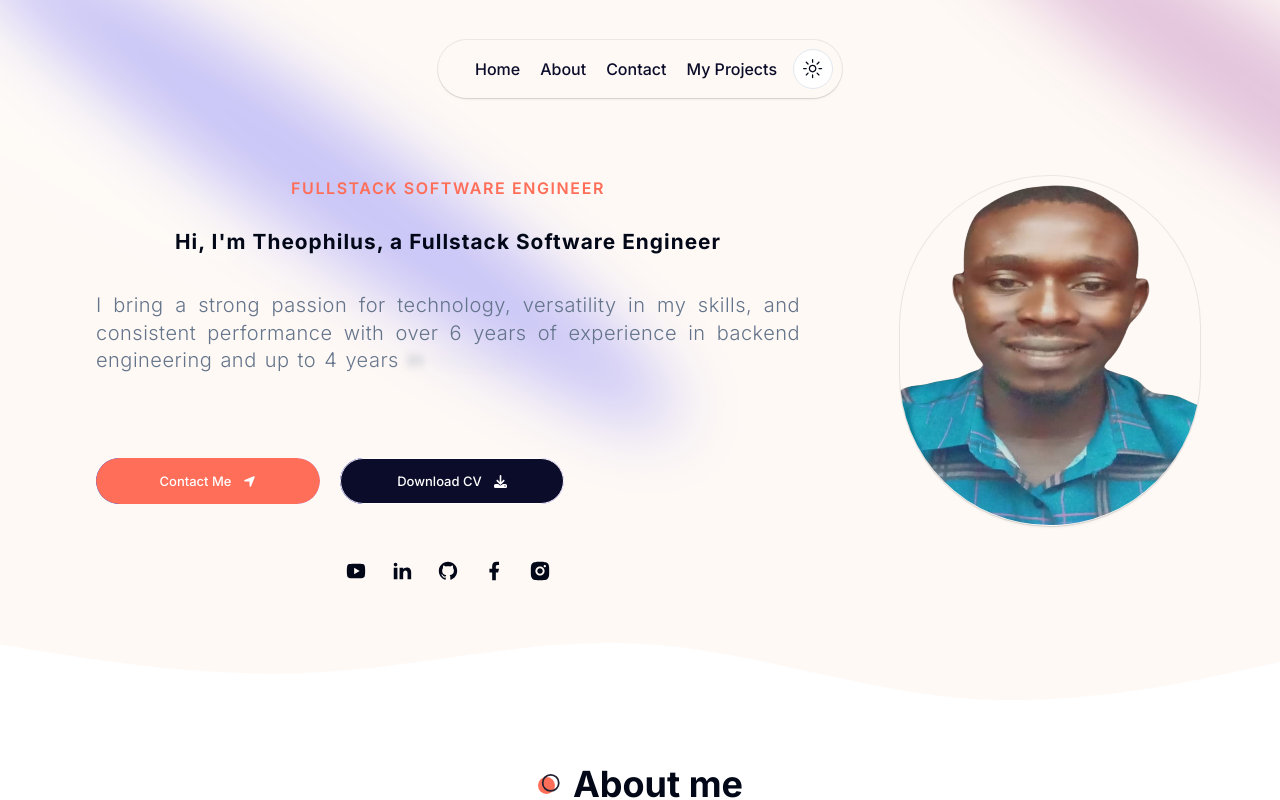
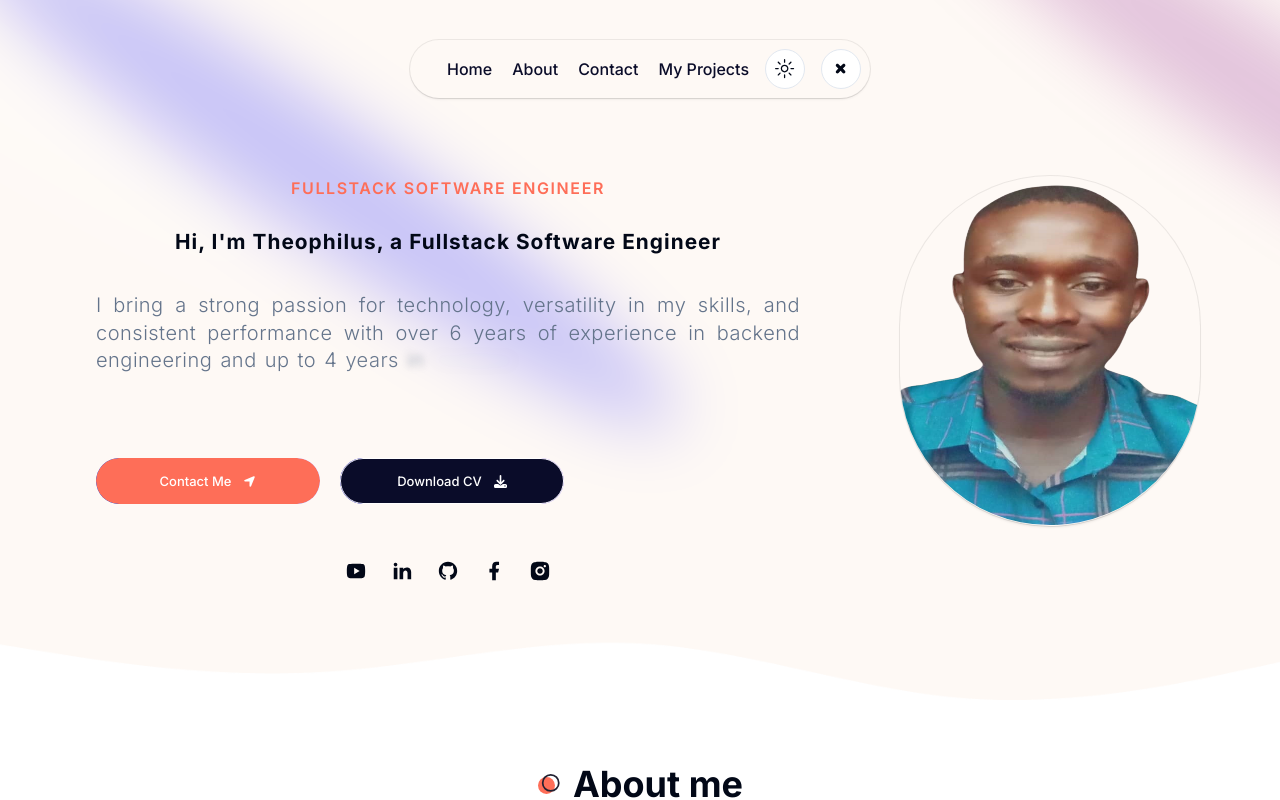
Before and after one commit to TheSoftNode/personal-portfolio, a Next.js app: page / in a window 1280 px wide. Shown: the top 800 px of the page. Built offline with nearby package versions, Linux system fonts and the light colour scheme.

Commit message:
Add toggle to hide nav bar when necessary

```diff
--- a/components/Hero.tsx
+++ b/components/Hero.tsx
@@ -76,7 +76,7 @@ const Hero = (props: Props) =>
                 <div className="hidden lg:flex relative">
 
                     <DevImg
-                        containerStyles=" w-[300px] h-[350px] xlg:w-[400px] xlg:h-[450px] xl:w-[500px] xl:h-[600px] relative pt-0 "
+                        containerStyles=" w-[300px] h-[350px] xlg:w-[450px] xlg:h-[500px] xl:w-[500px] xl:h-[600px] relative pt-0 "
                         imgSrc="/hero/theo2-removebg.png"
                         imgStyles="border-b relative w-[370px] h-[400px]  border-transparent ml-4 dark:border-white/[0.2] rounded-full dark:bg-black-100 bg-[#fef9f5] shadow-[0px_2px_3px_-1px_rgba(0,0,0,0.1),0px_1px_0px_0px_rgba(25,28,33,0.02),0px_0px_0px_1px_rgba(25,28,33,0.08)] items-center justify-center"
                     />
--- a/components/ui/floating-navbar.tsx
+++ b/components/ui/floating-navbar.tsx
@@ -1,5 +1,7 @@
 "use client";
 import React, { useState } from "react";
+import { FaPlus } from "react-icons/fa";
+import { TiTimes } from "react-icons/ti";
 import
 {
     motion,
@@ -10,6 +12,7 @@ import
 import { cn } from "@/lib/utils";
 import Link from "next/link";
 import ThemeToggler from "../ThemeToggler";
+import { Button } from "./button";
 
 export const FloatingNav = ({
     navItems,
@@ -25,7 +28,7 @@ export const FloatingNav = ({
 {
     // const { scrollYProgress } = useScroll();
 
-    const [visible, setVisible] = useState(false);
+    const [visible, setVisible] = useState(true);
 
     // useMotionValueEvent(scrollYProgress, "change", (current) =>
     // {
@@ -52,22 +55,24 @@ export const FloatingNav = ({
     // });
 
     return (
+
         <AnimatePresence mode="wait">
+            {visible === true ? (
                 <motion.div
-                initial={{
-                    opacity: 1,
-                    // y: -100,
-                    y: 0,
-                }}
-                animate={{
-                    // y: visible ? 0 : -100,
-                    y: 0,
-                    // opacity: visible ? 1 : 0,
-                    opacity: 1,
-                }}
-                transition={{
-                    duration: 0.3,
-                }}
+                    // initial={{
+                    //     opacity: 1,
+                    //     // y: -100,
+                    //     y: 0,
+                    // }}
+                    // animate={{
+                    //     // y: visible ? 0 : -100,
+                    //     y: 0,
+                    //     // opacity: visible ? 1 : 0,
+                    //     opacity: 1,
+                    // }}
+                    // transition={{
+                    //     duration: 0.3,
+                    // }}
                     className={cn(
                         "flex max-w-fit fixed top-10 inset-x-0 mx-auto border border-transparent dark:border-white/[0.2] rounded-full dark:bg-black-100 bg-[#fef9f5] shadow-[0px_2px_3px_-1px_rgba(0,0,0,0.1),0px_1px_0px_0px_rgba(25,28,33,0.02),0px_0px_0px_1px_rgba(25,28,33,0.08)] z-[5000] pr-2 pl-8 py-2  items-center justify-center space-x-4",
                         className
@@ -85,12 +90,42 @@ export const FloatingNav = ({
                             <span className="hidden hover:text-[#FE6E58] dark:hover:text-[#FE6E58] sm:block font-medium text-md text-black-100 dark:text-white">{navItem.name}</span>
                         </Link>
                     ))}
-                {/* <button className="border text-sm font-medium relative border-neutral-200 dark:border-white/[0.2] text-black dark:text-white px-4 py-2 rounded-full">
-                    <span>Login</span>
-                    <span className="absolute inset-x-0 w-1/2 mx-auto -bottom-px bg-gradient-to-r from-transparent via-blue-500 to-transparent  h-px" />
-                </button> */}
+
                     <ThemeToggler />
+                    <div>
+                        <Button
+                            variant="outline"
+                            size="icon"
+                            onClick={() => setVisible(false)}
+                        >
+                            <TiTimes className="h-[1.2rem] w-[1.2rem] rotate-0 scale-100 transition-all dark:-rotate-90 dark:scale-0" />
+                            <TiTimes className="absolute h-[1.2rem] w-[1.2rem] rotate-90 scale-0 transition-all dark:-rotate-0 dark:scale-100" />
+                        </Button>
+                    </div>
                 </motion.div>
+            ) : (
+                <motion.div
+
+                    className={cn(
+                        "flex z-[9000] fixed top-9 right-20 max-w-fit  border border-transparent dark:border-white/[0.2] rounded-full shadow-[0px_2px_3px_-1px_rgba(0,0,0,0.1),0px_1px_0px_0px_rgba(25,28,33,0.02),0px_0px_0px_1px_rgba(25,28,33,0.08)]",
+                        className
+                    )}
+                >
+                    <div>
+                        <Button
+                            variant="outline"
+                            size="icon"
+                            onClick={() => setVisible(true)}
+                        >
+                            <FaPlus className="h-[1.2rem] w-[1.2rem] rotate-0 scale-100 transition-all dark:-rotate-90 dark:scale-0" />
+                            <FaPlus className="absolute h-[1.2rem] w-[1.2rem] rotate-90 scale-0 transition-all dark:-rotate-0 dark:scale-100" />
+                        </Button>
+                    </div>
+
+                </motion.div>
+            )
+
+            }
         </AnimatePresence>
     );
 };
```
Lines whose indentation alone changed are shown as unchanged.
